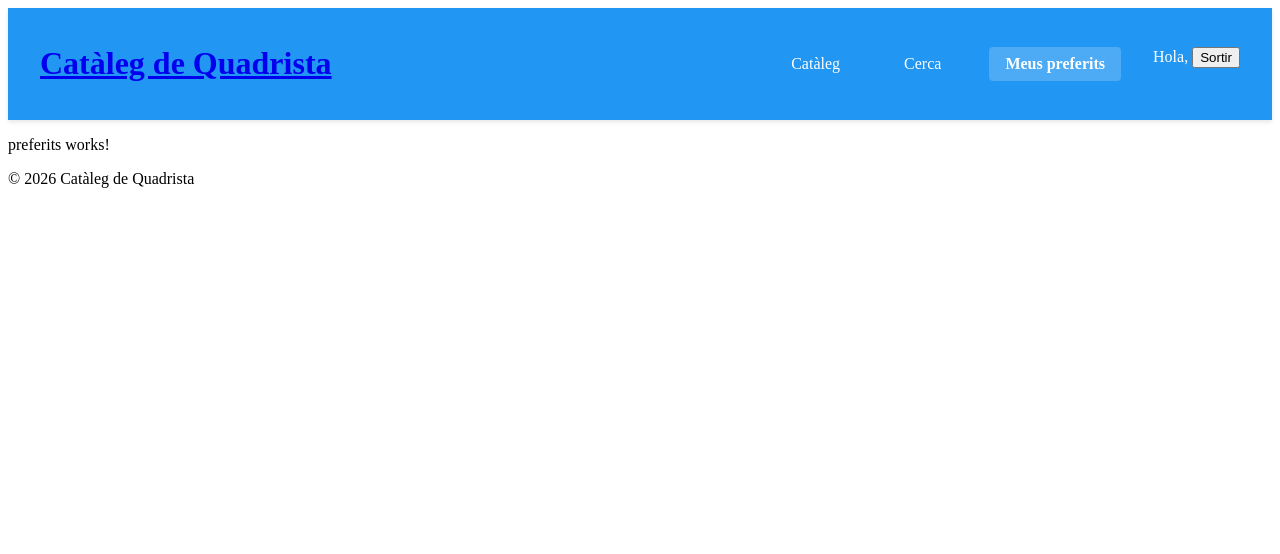
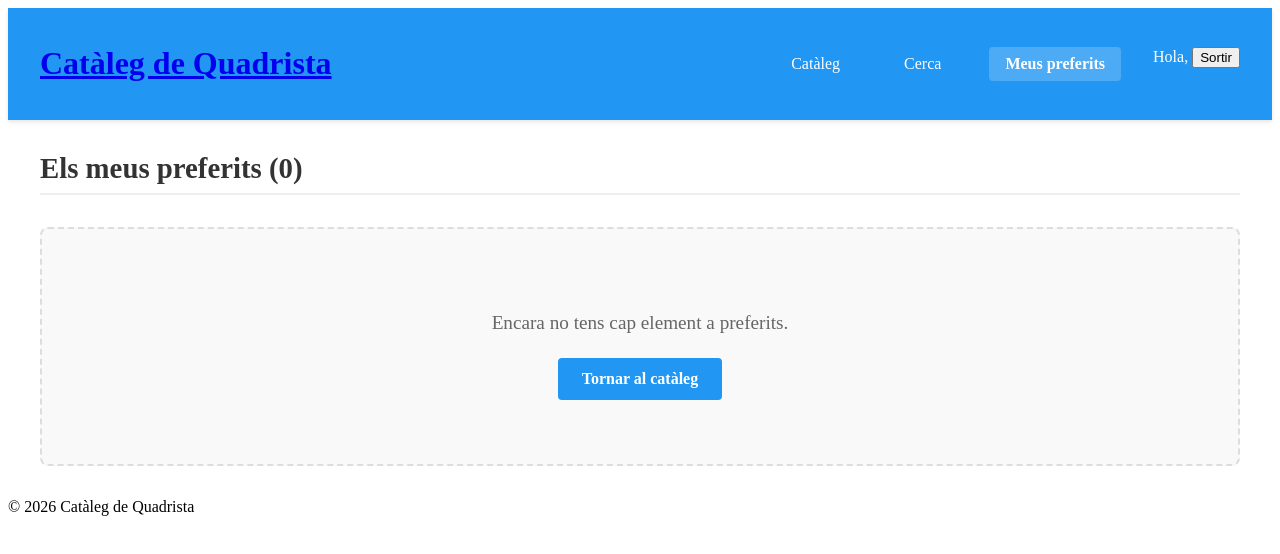
Before and after one commit to Romero-rgb/ioc-angular-quadrista-antonio-fernandez, an Angular app: page /preferits in a window 1280 px wide. Shown: the top 554 px of the page. Built offline with nearby package versions, Linux system fonts and the light colour scheme; sample sign-in values are in the browser's storage.

Commit message:
Creat el disseny del component Preferits. Implementat el lazy loading a app.routes de la pagina Preferits.

```diff
--- a/src/app/app.routes.ts
+++ b/src/app/app.routes.ts
@@ -1,4 +1,4 @@
-import { Routes } from '@angular/router'
+import { Routes } from '@angular/router';
 import { CatalegPageComponent } from './features/cataleg-page/cataleg-page.component';
 import { CercaComponent } from './features/cerca/cerca.component';
 import { DetallComponent } from './features/detall/detall.component';
@@ -7,11 +7,19 @@ import { LoginComponent } from './features/login/login.component';
 import { authGuard } from './core/guards/auth.guard';
 
 export const routes: Routes = [
-    { path: '', redirectTo: 'cataleg', pathMatch: 'full'},
-    { path: 'cataleg', component: CatalegPageComponent, title: 'Cataleg'},
-    { path: 'cerca', component: CercaComponent, title: 'Cerca'},
-    { path: 'detall/:id', component: DetallComponent, title: 'Detall'},
-    { path: 'preferits', component: PreferitsComponent, title: 'Preferits', canActivate: [authGuard]},
-    { path: 'login', component: LoginComponent, title: 'Login'},
-    {path: '**', redirectTo: 'cataleg'},
+  { path: '', redirectTo: 'cataleg', pathMatch: 'full' },
+  { path: 'cataleg', component: CatalegPageComponent, title: 'Cataleg' },
+  { path: 'cerca', component: CercaComponent, title: 'Cerca' },
+  { path: 'detall/:id', component: DetallComponent, title: 'Detall' },
+  {
+    path: 'preferits',
+    loadComponent: () =>
+      import('./features/preferits/preferits.component').then(
+        (m) => m.PreferitsComponent,
+      ),
+    title: 'Preferits',
+    canActivate: [authGuard],
+  },
+  { path: 'login', component: LoginComponent, title: 'Login' },
+  { path: '**', redirectTo: 'cataleg' },
 ];
--- /dev/null
+++ b/src/app/core/services/Preferits.services.ts
@@ -0,0 +1,24 @@
+import { Injectable } from '@angular/core';
+import { Item } from '../models/item.model';
+
+@Injectable({
+  providedIn: 'root'
+})
+export class PreferitsService {
+  private preferits: Item[] = [];
+
+  getPreferits(): Item[] {
+    return this.preferits;
+  }
+
+  addPreferit(item: Item) {
+    const exists = this.preferits.some(p => p.id === item.id);
+    if (!exists) {
+      this.preferits.push(item);
+    }
+  }
+
+  removePreferit(id: number) {
+    this.preferits = this.preferits.filter(p => p.id !== id);
+  }
+}
--- a/src/app/features/detall/detall.component.html
+++ b/src/app/features/detall/detall.component.html
@@ -27,6 +27,11 @@
       <p>{{ item.body }}</p>
     </div>
 
+    <div class="detail-actions-favs">
+      <button (click)="addToPreferits()" [disabled]="checkIfPreferit()" class="btn-preferit">
+        {{ checkIfPreferit() ? '⭐ Ja és a preferits' : '☆ Afegir a preferits' }}</button>
+    </div>
+
     <div class="detail-actions">
       <button (click)="goToPrevious()" [disabled]="itemId <= 1" class="btn-secondary">← Anterior</button>
       <button (click)="goToNext()" [disabled]="itemId >= 100" class="btn-secondary">Següent →</button>
--- a/src/app/features/detall/detall.component.scss
+++ b/src/app/features/detall/detall.component.scss
@@ -112,3 +112,29 @@
 .btn-primary:hover {
     background: #45a049;
 }
+
+.btn-favorit {
+    padding: 0.75rem 2rem;
+    background: #FFB300;
+    color: #fff;
+    border: none;
+    border-radius: 4px;
+    cursor: pointer;
+    font-size: 1.1rem;
+    font-weight: bold;
+    transition: background 0.2s, transform 0.1s;
+    box-shadow: 0 2px 4px rgba(255, 179, 0, 0.3);
+}
+
+.btn-favorit:hover:not(:disabled) {
+    background: #FFA000;
+    transform: scale(1.05);
+}
+
+.btn-favorit:disabled {
+    background: #E0E0E0;
+    color: #9E9E9E;
+    box-shadow: none;
+    cursor: not-allowed;
+    border: 1px solid #BDBDBD;
+}
--- a/src/app/features/detall/detall.component.ts
+++ b/src/app/features/detall/detall.component.ts
@@ -3,6 +3,7 @@ import { ActivatedRoute, Router } from '@angular/router';
 import { Item } from '../../core/models/item.model';
 import { ItemService } from '../../core/services/item.service';
 import { CommonModule } from '@angular/common';
+import { PreferitsService } from '../../core/services/Preferits.services';
 
 @Component({
   selector: 'app-detall',
@@ -20,6 +21,7 @@ export class DetallComponent implements OnInit {
   private itemService = inject(ItemService);
   private router = inject(Router);
   private route = inject(ActivatedRoute);
+  private preferitsService = inject(PreferitsService);
 
   ngOnInit(): void {
     this.route.params.subscribe((params) => {
@@ -58,4 +60,16 @@ export class DetallComponent implements OnInit {
       this.router.navigate(['/detall', prevId]);
     }
   }
+
+  addToPreferits(): void {
+    if (this.item) {
+      this.preferitsService.addPreferit(this.item);
+    }
+  }
+
+  checkIfPreferit(): boolean {
+    if (!this.item) return false;
+    const llista = this.preferitsService.getPreferits();
+    return llista.some((p) => p.id === this.item!.id);
+  }
 }
--- a/src/app/features/preferits/preferits.component.html
+++ b/src/app/features/preferits/preferits.component.html
@@ -1 +1,20 @@
-<p>preferits works!</p>
+<div class="container">
+    <h2>Els meus preferits ({{ itemsPreferits.length }})</h2>
+
+    <div *ngIf="itemsPreferits.length === 0" class="empty-state">
+        <p>Encara no tens cap element a preferits.</p>
+        <a routerLink="/cataleg" class="btn-tornar">Tornar al catàleg</a>
+    </div>
+
+    <div *ngIf="itemsPreferits.length > 0" class="items-grid">
+        <div *ngFor="let item of itemsPreferits" class="item-card">
+            <h3>{{ item.title }}</h3>
+            <p>{{ item.body | slice:0:100 }}...</p>
+
+            <div class="card-actions">
+                <button [routerLink]="['/detall', item.id]" class="btn-veure">Veure detall</button>
+                <button (click)="removeFromPreferits(item.id)" class="btn-treure">Treure de preferits</button>
+            </div>
+        </div>
+    </div>
+</div>
--- a/src/app/features/preferits/preferits.component.scss
+++ b/src/app/features/preferits/preferits.component.scss
@@ -0,0 +1,117 @@
+.container {
+  max-width: 1200px;
+  margin: 2rem auto;
+  padding: 0 1rem;
+
+  h2 {
+    color: #333;
+    margin-bottom: 2rem;
+    border-bottom: 2px solid #eee;
+    padding-bottom: 0.5rem;
+    font-size: 1.8rem;
+  }
+
+
+  .empty-state {
+    text-align: center;
+    padding: 4rem 2rem;
+    background: #f9f9f9;
+    border-radius: 8px;
+    border: 2px dashed #ddd;
+
+    p {
+      color: #666;
+      margin-bottom: 1.5rem;
+      font-size: 1.2rem;
+    }
+
+    .btn-tornar {
+      display: inline-block;
+      padding: 0.75rem 1.5rem;
+      background: #2196F3;
+      color: white;
+      text-decoration: none;
+      border-radius: 4px;
+      font-weight: bold;
+      transition: background 0.2s;
+
+      &:hover {
+        background: #1976D2;
+      }
+    }
+  }
+
+
+  .items-grid {
+    display: grid;
+    grid-template-columns: repeat(auto-fill, minmax(300px, 1fr));
+    gap: 2rem;
+
+    .item-card {
+      background: white;
+      border-radius: 8px;
+      padding: 1.5rem;
+      box-shadow: 0 2px 8px rgba(0, 0, 0, 0.08);
+      border: 1px solid #eaeaea;
+      display: flex;
+      flex-direction: column;
+      transition: transform 0.2s, box-shadow 0.2s;
+
+      &:hover {
+        transform: translateY(-4px);
+        box-shadow: 0 4px 12px rgba(0, 0, 0, 0.15);
+      }
+
+      h3 {
+        margin: 0 0 1rem 0;
+        color: #2c3e50;
+        font-size: 1.3rem;
+      }
+
+      p {
+        color: #666;
+        line-height: 1.5;
+        margin-bottom: 1.5rem;
+        flex-grow: 1;
+      }
+
+
+      .card-actions {
+        display: flex;
+        gap: 1rem;
+
+        button, a {
+          flex: 1;
+          padding: 0.75rem;
+          border: none;
+          border-radius: 4px;
+          font-weight: bold;
+          cursor: pointer;
+          transition: all 0.2s;
+          text-align: center;
+          text-decoration: none;
+          font-size: 0.9rem;
+        }
+
+        .btn-veure {
+          background: #2196F3;
+          color: white;
+
+          &:hover {
+            background: #1976D2;
+          }
+        }
+
+        .btn-treure {
+          background: white;
+          color: #c62828;
+          border: 1px solid #c62828;
+
+          &:hover {
+            background: #ffebee;
+          }
+        }
+      }
+    }
+  }
+}
--- a/src/app/features/preferits/preferits.component.ts
+++ b/src/app/features/preferits/preferits.component.ts
@@ -1,12 +1,28 @@
-import { Component } from '@angular/core';
+import { Component, inject, OnInit } from '@angular/core';
+import { CommonModule } from '@angular/common';
+import { RouterModule } from '@angular/router';
+import { Item } from '../../core/models/item.model';
+import { PreferitsService } from '../../core/services/Preferits.services';
 
 @Component({
   selector: 'app-preferits',
   standalone: true,
-  imports: [],
+
+  imports: [CommonModule, RouterModule],
   templateUrl: './preferits.component.html',
-  styleUrl: './preferits.component.scss'
+  styleUrl: './preferits.component.scss',
 })
-export class PreferitsComponent {
+export class PreferitsComponent implements OnInit {
+  private preferitsService = inject(PreferitsService);
 
+  itemsPreferits: Item[] = [];
+
+  ngOnInit() {
+    this.itemsPreferits = this.preferitsService.getPreferits();
+  }
+
+  removeFromPreferits(id: number) {
+    this.preferitsService.removePreferit(id);
+    this.itemsPreferits = this.preferitsService.getPreferits();
+  }
 }
```
Also changed, not shown: src/app/core/services/preferits.services.ts (added).
